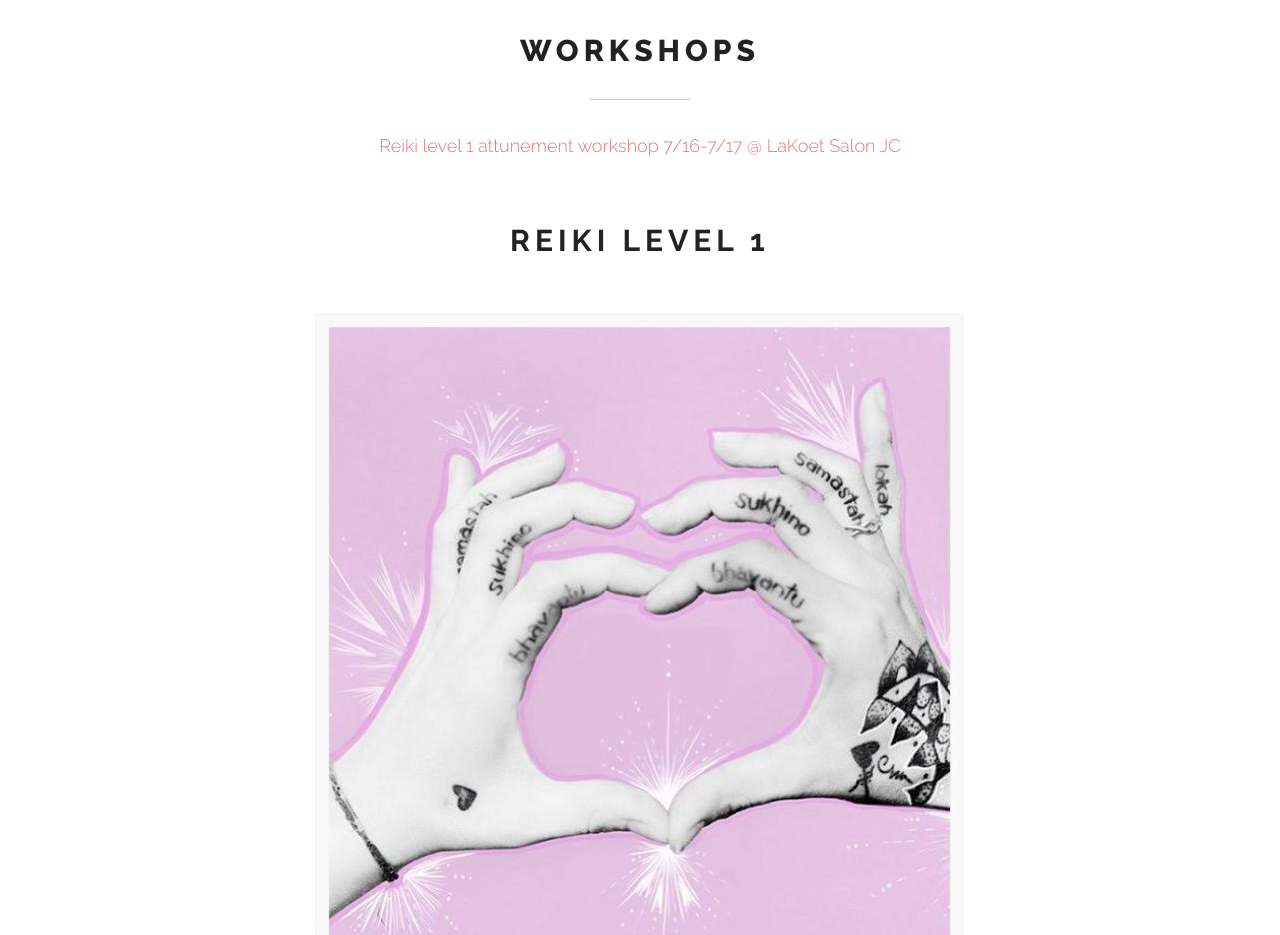
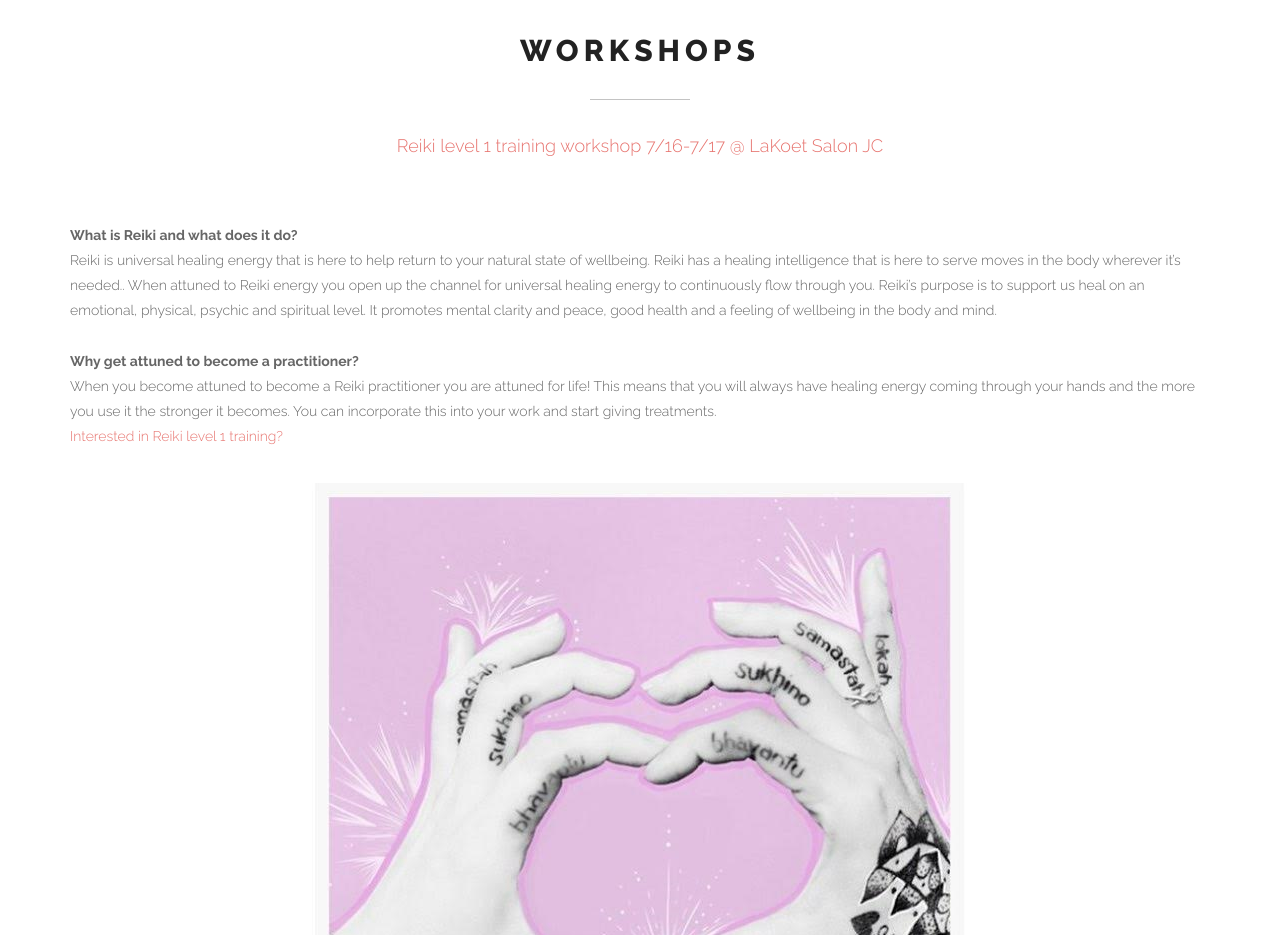
Before and after one commit to eddyizm/lm, a plain HTML site: page index.html in a window 1280 px wide. Shown: the part 1760-2695 px from the top of the page. Drawn offline with Linux system fonts and the light colour scheme.

Commit message:
Added modal link and text in workshop details.

```diff
--- a/index.html
+++ b/index.html
@@ -166,7 +166,7 @@ Private sessions are structured for each individual with hand on Reiki adjustmen
 						<h2 class="pfblock-title">Workshops</h2>
 						<div class="pfblock-line"></div>
 						<div class="pfblock-subtitle">
-							<a data-toggle="modal" href="#myModal">Reiki level 1 attunement workshop 7/16-7/17 @ LaKoet Salon JC</a>
+							<a data-toggle="modal" href="#myModal">Reiki level 1 training workshop 7/16-7/17 @ LaKoet Salon JC</a>
 						</div>
 					</div>
 
@@ -215,19 +215,31 @@ LaKoet Salon is located at 301 1st Jersey City,NJ 07302<br><br>
 		  </div>
 		 <!-- End Modal -->
 			</div><!-- .row -->
+        <!-- <div class="row"> -->
+            <!-- <div class="col-sm-6 col-sm-offset-3"> -->
+			<!-- <p class="text-center">Reiki Level 1 -->
+			<!-- </p> -->
+		<!-- </div> -->
+		<!-- </div> -->
+		<div class="row">
+            <div class="col-sm-12 ">
+			<p class="text-left">
+			<strong>What is Reiki and what does it do?</strong>
+			<br>
+Reiki is universal healing energy that is here to help return to your natural state of wellbeing. Reiki has a healing intelligence that is here to serve moves in the body wherever it’s needed.. When attuned to Reiki energy you open up the channel for universal healing energy to continuously flow through you. Reiki’s purpose is to support us heal on an emotional, physical, psychic and spiritual level. It promotes mental clarity and peace, good health and a feeling of wellbeing in the body and mind.<br><br>
 
-
-            <div class="row">
-               <div class="col-sm-6 col-sm-offset-3">
-				<h2 class="text-center">Reiki Level 1</h2>
-		   </div>
-		   </div>
+<strong>Why get attuned to become a practitioner?</strong><br>
+When you become attuned to become a Reiki practitioner you are attuned for life! This means that you will always have healing energy coming through your hands and the more you use it the stronger it becomes. You can incorporate this into your work and start giving treatments.<br>
+<a data-toggle="modal" href="#myModal">Interested in Reiki level 1 training?</a>
+</p>
+		</div>
+		</div>
 			 <div class="row">
 
 			 <div class="col-sm-12">
 		   		<div class="media">
 			  <div class="media-center">
-				<a href="mailto:lulamcervantes@gmail.com">
+				<a href="#">
 				  <img class="img-responsive center-block" src="assets\images\reikihands.png"  alt="reiki hands">
 				</a>
 			  </div>
```
